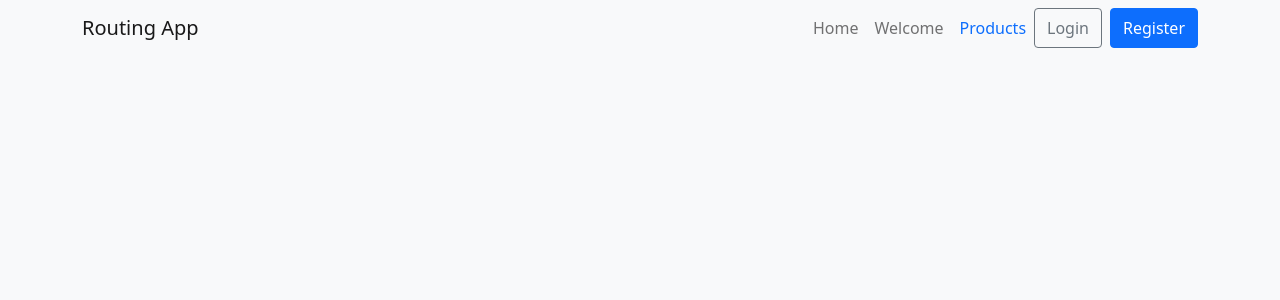
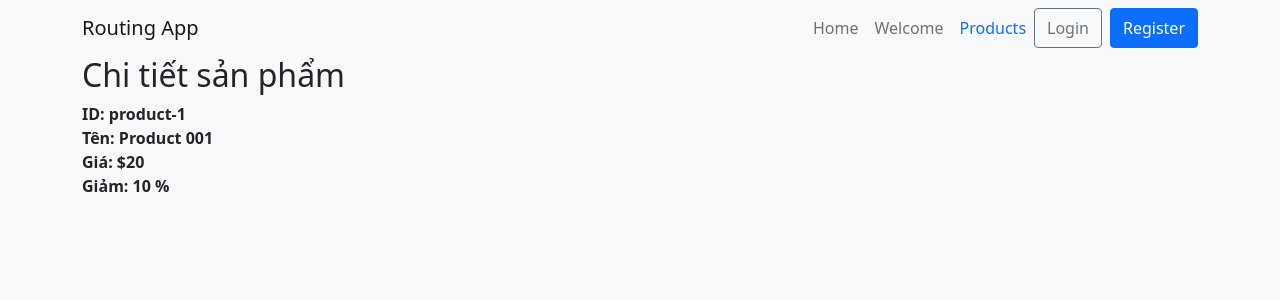
Before and after one commit to dochinhthtn/CI74, a React (Create React App) app: page /product/product-1 in a window 1280 px wide. Shown: the top 300 px of the page. Built offline with nearby package versions, Linux system fonts and the light colour scheme.

Commit message:
Continue routing

```diff
--- /dev/null
+++ b/src/components/routing_app/GirlfriendPage.js
@@ -0,0 +1,14 @@
+import React from "react";
+import { useParams } from "react-router-dom";
+
+export default function GirlfriendPage() {
+
+    const { name, age, address } = useParams();
+
+    return (<div className="girlfriend-page">
+        <h2>Gái gú gì tầm này 🤣🤣</h2>
+        <div>Tên: {name}</div>
+        <div>Tuổi: {age}</div>
+        <div>Địa chỉ: {address}</div>
+    </div>);
+}
--- /dev/null
+++ b/src/components/routing_app/ProductDetailPage.js
@@ -0,0 +1,29 @@
+import React from 'react';
+import { useParams } from 'react-router-dom';
+
+import productData from '../../data/product_data';
+
+export default function ProductDetailPage() {
+
+    const { id } = useParams();
+
+    // find là 1 phương thức của mảng để tìm 1 giá trị thỏa mãn điều kiện.
+    // nếu không tìm thấy phần tử nào thỏa mãn => trả về null
+    // nếu có phần tử thỏa mãn => trả về chính phần tử đó
+
+    const found = productData.find((product) => id == product.id);
+    // found là 1 đối tượng product
+
+    return (<div className="product-detail-page">
+        {!found && <h2 className="text-danger">Không tìm thấy dữ liệu</h2>}
+        {
+            found && <>
+                <h2>Chi tiết sản phẩm</h2>
+                <b>ID: {id}</b> <br />
+                <b>Tên: {found.name}</b><br />
+                <b>Giá: ${found.price}</b><br />
+                <b>Giảm: {found.discount} %</b><br />
+            </>
+        }
+    </div>);
+}
--- a/src/components/routing_app/ProductPage.js
+++ b/src/components/routing_app/ProductPage.js
@@ -1,7 +1,21 @@
-import React from "react";
+import React, { useState } from "react";
+import { Col, Container, Row } from "react-bootstrap";
+import { Link, Outlet } from "react-router-dom";
+
+import productData from "../../data/product_data";
+import ProductDetailPage from "./ProductDetailPage";
 
 export default function ProductPage() {
+
+    const [products, setProducts] = useState(productData);
+
     return (<div className="product-page">
+
         <h2>This is product page</h2>
+        <ul className="product-list">
+            {products.map(product => <li key={product.id}>
+                <Link to={'/product/' + product.id}>{product.name}</Link>
+            </li>)}
+        </ul>
     </div>);
 }
--- a/src/components/routing_app/RoutingApp.js
+++ b/src/components/routing_app/RoutingApp.js
@@ -7,6 +7,8 @@ import HomePage from "./HomePage";
 import WelcomePage from "./WelcomePage";
 import ProductPage from "./ProductPage";
 import LoginPage from "./LoginPage";
+import ProductDetailPage from "./ProductDetailPage";
+import GirlfriendPage from "./GirlfriendPage";
 
 export default function RoutingApp() {
 
@@ -18,10 +20,32 @@ export default function RoutingApp() {
 
                 <Container className="page-content">
                     <Routes>
+
+
+                        <Route path="*" element={<h2 className="text-danger">
+                            Tôi năm nay hơn 70 tuổi mà tôi chưa thấy trang nào mà nó như này
+                        </h2>} />
+
                         <Route path="/" element={<HomePage />} />
                         <Route path="/welcome" element={<WelcomePage />} />
+                        <Route path="/login" element={<LoginPage />} />
+
+                        {/* show danh sách sản phẩm */}
                         <Route path="/product" element={<ProductPage />} />
-                        <Route path="/login" element={<LoginPage />} />
+                        {/* xem chi tiết từng sản phẩm, tham số là id */}
+                        <Route path="/product/:id" element={<ProductDetailPage />} />
+
+                        {/* Nested route */}
+                        {/* <Route path="/product" element={<ProductPage />}>
+                            <Route path=":id" element={<ProductDetailPage />}/>
+                        </Route> */}
+
+                        <Route path="/girlfriend/:name/:age/:address" element={<GirlfriendPage />} />
+
+                        {/*
+                            /girlfriend/Linh/28/HN => name = "Linh", age = "28", address = "HN"
+                            /girlfriend/10/true/undefined => name = "10", age = "true", address = "undefined"
+                        */}
                     </Routes>
                 </Container>
 
--- /dev/null
+++ b/src/data/product_data.js
@@ -0,0 +1,9 @@
+const productData = [
+    { id: 'product-1', name: 'Product 001', year: 2022, discount: 10, price: 20 },
+    { id: 'product-2', name: 'Product 002', year: 2021, discount: 3, price: 700 },
+    { id: 'product-3', name: 'Product 003', year: 2020, discount: 22, price: 504 },
+    { id: 'product-4', name: 'Product 004', year: 2019, discount: 12, price: 100 },
+    { id: 'product-5', name: 'Product 005', year: 2018, discount: 4, price: 3 },
+];
+
+export default productData;
```
Also changed, not shown: note.txt.
